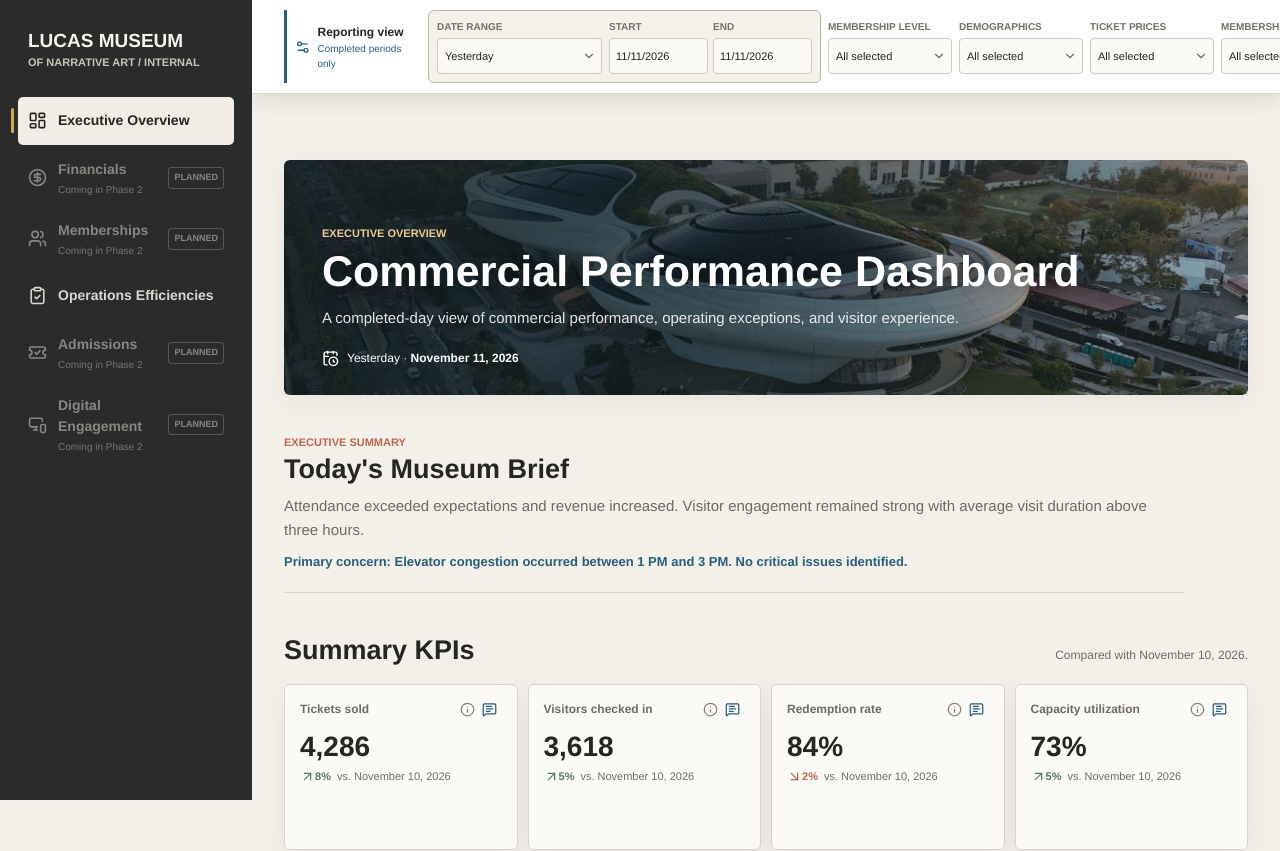
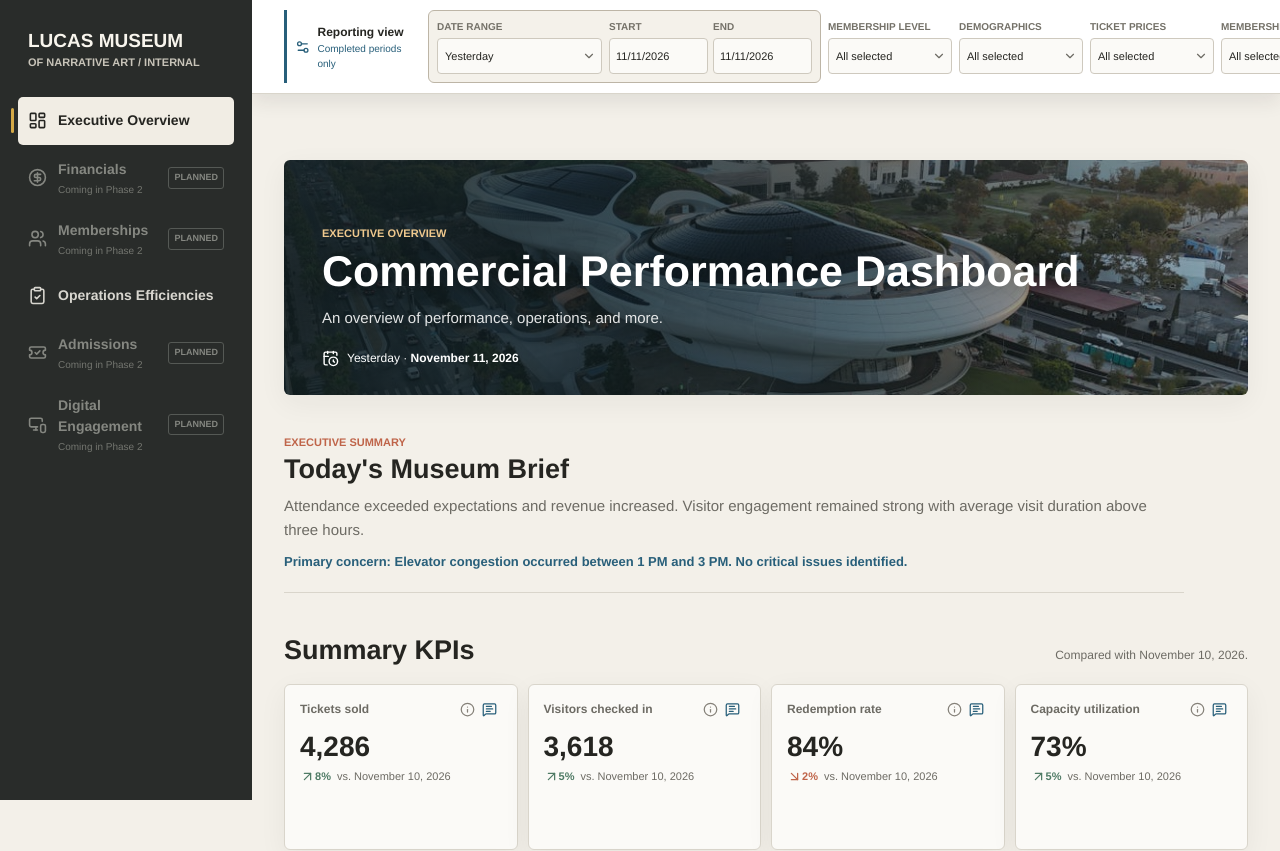
Before and after one commit to michaelbodellslalom/lucas-museum-dashboard, a React (Vite) app: page / in a window 1280 px wide. Shown: the top 851 px of the page. Built offline with nearby package versions, Linux system fonts and the light colour scheme.

Commit message:
Update executive dashboard subtitle

```diff
--- a/src/pages/ExecutiveOverview.tsx
+++ b/src/pages/ExecutiveOverview.tsx
@@ -45,7 +45,7 @@ export function ExecutiveOverview({ data, state, onRetry }: { data: DashboardDat
         <div>
           <span className="eyebrow">Executive overview</span>
           <h1>Commercial Performance Dashboard</h1>
-          <p>A completed-day view of commercial performance, operating exceptions, and visitor experience.</p>
+          <p>An overview of performance, operations, and more.</p>
           <div className="hero-period"><CalendarClock size={17} /><span>{data?.periodLabel ?? 'Last complete business day'} · <strong>{data?.dateRangeLabel ?? 'November 12, 2026'}</strong></span></div>
         </div>
       </section>
```
